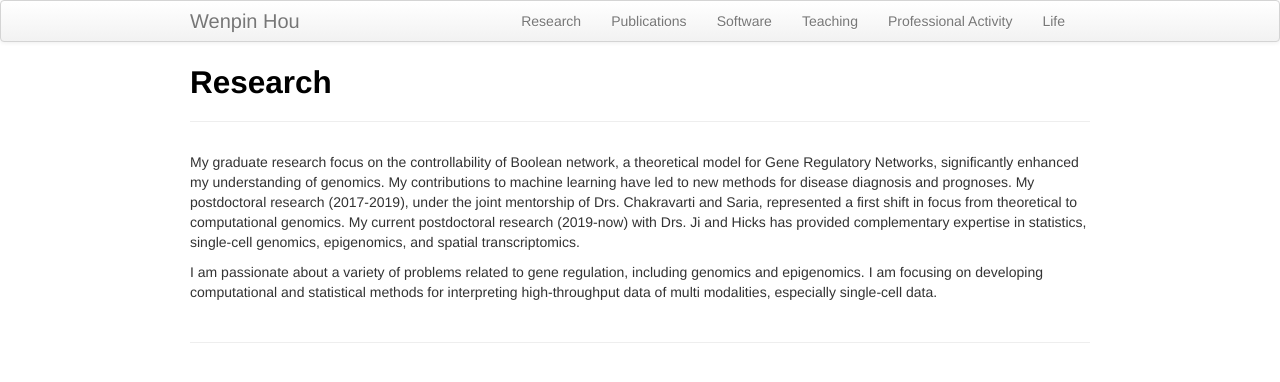
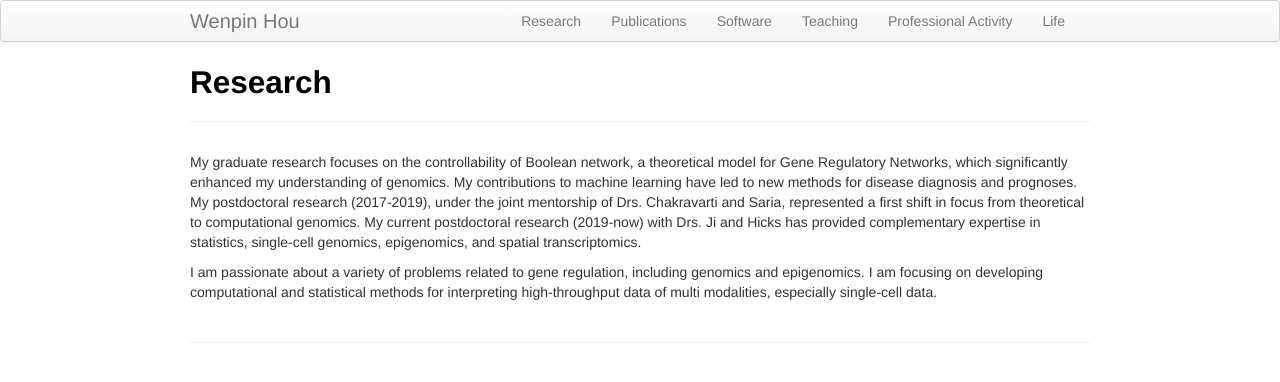
Before and after one commit to Winnie09/Wenpin_Hou, a Jekyll site: the page built from pages/research.md, in a window 1280 px wide. Shown: the top 382 px of the page. Built offline with Jekyll 4.4.1, drawn with Linux system fonts in a browser that asks for light colours.

Commit message:
research.md

```diff
--- a/pages/research.md
+++ b/pages/research.md
@@ -4,7 +4,7 @@
 ---
 
 
-My graduate research focus on the controllability of Boolean network, a theoretical model for Gene Regulatory Networks, significantly enhanced my understanding of genomics. My contributions to machine learning have led to new methods for disease diagnosis and prognoses.
+My graduate research focuses on the controllability of Boolean network, a theoretical model for Gene Regulatory Networks, which significantly enhanced my understanding of genomics. My contributions to machine learning have led to new methods for disease diagnosis and prognoses.
 My postdoctoral research (2017-2019), under the joint mentorship of Drs. Chakravarti and Saria,
 represented a first shift in focus from theoretical to computational genomics.
 My current postdoctoral research (2019-now) with Drs. Ji and Hicks has provided complementary expertise in statistics, single-cell genomics, epigenomics, and spatial transcriptomics.
```
